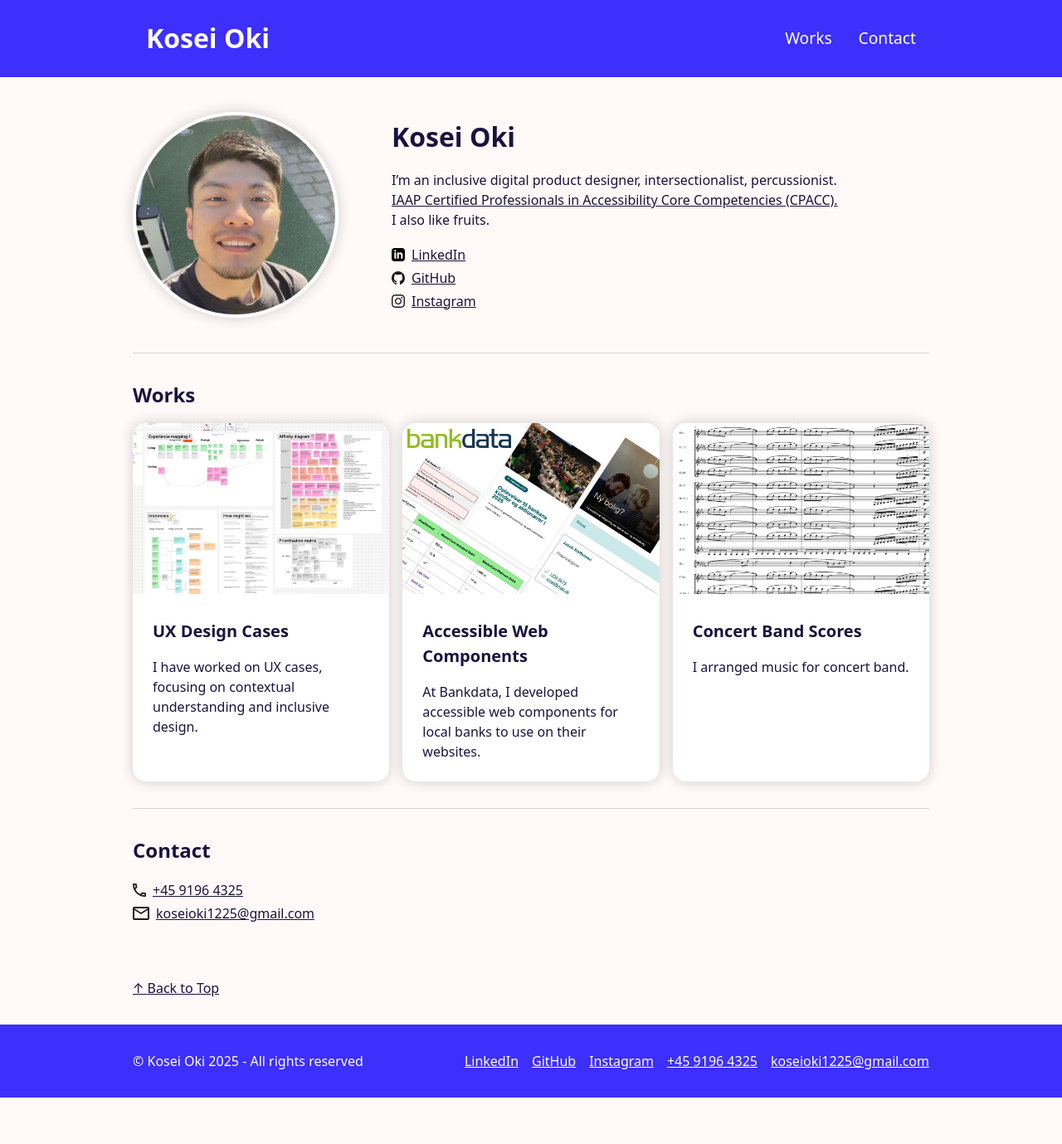
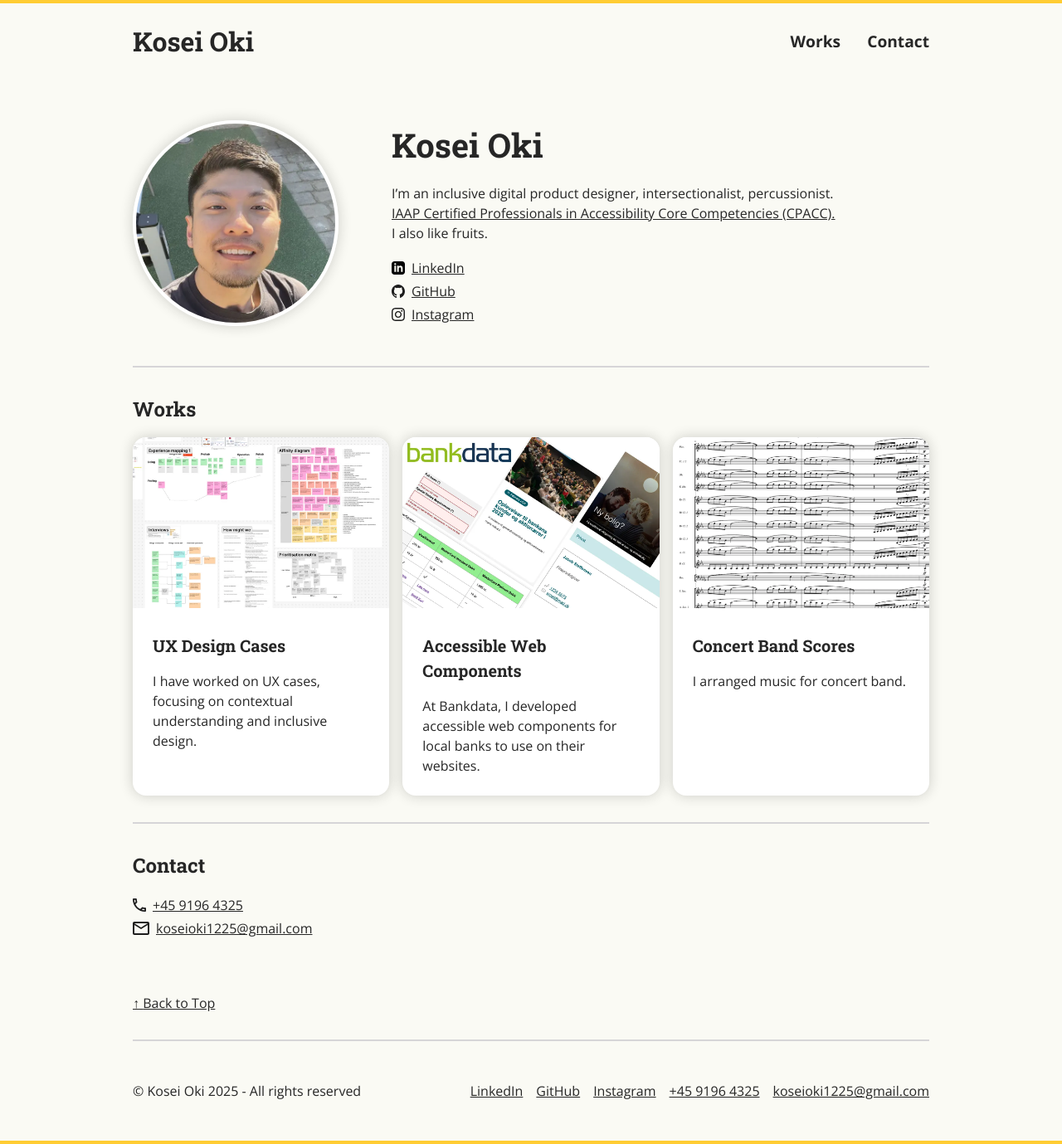
Before and after one commit to Koseioki/koseioki, a React (Vite) app: page / in a window 1280 px wide. Shown: the whole page at 83% size. Before the commit the page ends 1323 px from the top, so only its background shows below. Built offline with nearby package versions, Linux system fonts and the light colour scheme.

Commit message:
yellow basic

```diff
--- a/index.html
+++ b/index.html
@@ -17,16 +17,22 @@ I also like fruits.">
           'https://www.googletagmanager.com/gtm.js?id=' + i + dl; f.parentNode.insertBefore(j, f);
     })(window, document, 'script', 'dataLayer', 'GTM-WJCTJSQK');</script>
   <!-- End Google Tag Manager -->
+     <link rel="preconnect" href="https://fonts.googleapis.com">
+  <link rel="preconnect" href="https://fonts.gstatic.com" crossorigin>
+  <link href="https://fonts.googleapis.com/css2?family=Open+Sans:ital,wght@0,300..800;1,300..800&family=Roboto+Slab:wght@100..900&display=swap" rel="stylesheet">
+
   <title>Kosei Oki</title>
 </head>
 
 <body>
+  <div class="background">
   <!-- Google Tag Manager (noscript) -->
   <noscript><iframe src="https://www.googletagmanager.com/ns.html?id=GTM-WJCTJSQK" height="0" width="0"
       style="display:none;visibility:hidden"></iframe></noscript>
   <!-- End Google Tag Manager (noscript) -->
 
   <div id="root"></div>
+  </div>
   <script type="module" src="/src/main.jsx"></script>
 </body>
 
--- a/src/components/Footer.css
+++ b/src/components/Footer.css
@@ -1,52 +1,46 @@
 footer {
-    background-color: var(--primary);
-    margin-top: 2rem;
-    padding: 2rem 0;
+    /* background-color: var(--primary); */
+    /* border-top: 0.25rem solid var(--text-light); */
+
+    /* margin-top: 2rem; */
+    padding-bottom: 3rem;
+    border-bottom: 0.25rem solid var(--yellow);
+
 }
 
 .footer-content {
     max-width: var(--page-width);
     margin: 0 auto;
     padding: 0 1rem;
-    /* text-align: center; */
-    color: var(--white);
+    /* color: var(--white); */
     display: flex;
     flex-wrap: wrap;
     justify-content: space-between;
-    gap: 1rem  ;
+    gap: 1rem;
 
 }
 
 .back-to-top-container {
-    /* display: flex; */
-    /* justify-content: center; */
-    /* align-items: center; */
-    margin: 4rem auto 2rem auto;
+    margin: 4rem auto 0 auto;
     max-width: var(--page-width);
     padding: 0 1rem;
 }
 
-.back-to-top-container a{
+.back-to-top-container a {
     color: var(--text);
 }
 
 .footer-links {
-    /* margin-top: 1rem; */
     display: flex;
-    /* justify-content: center; */
-    /* align-items: center; */
     flex-wrap: wrap;
     gap: 0.5rem 1rem;
 }
+
 .footer-links a {
-    color: var(--white);
+    color: var(--text);
     text-decoration: underline;
 }
+
 .footer-links a:hover {
     text-decoration: none;
 }
-/* @media (max-width: 568px) {
-    footer {
-        text-align: center;
-    }
-} */
--- a/src/components/Footer.jsx
+++ b/src/components/Footer.jsx
@@ -29,6 +29,8 @@ function Footer() {
 
       <footer>
         <div className="footer-content">
+          <hr aria-hidden="true" />
+
 
           <h2 className="sr-only">Site footer</h2>
           <p>© Kosei Oki 2025 - All rights reserved</p>
--- a/src/components/Header.css
+++ b/src/components/Header.css
@@ -1,7 +1,6 @@
 .skip-to-content {
     position: absolute;
     top: -10rem;
-    /* border: 1px solid var(--text); */
     text-align: center;
 
 }
@@ -17,15 +16,13 @@
     box-shadow: none;
     text-decoration: none;
     color: var(--primary);
-
 }
 
 header {
-
-    /* border: 1px red solid; */
-    /* margin: 1rem 0; */
-    background-color: var(--primary);
-    color: var(--white);
+    margin: 0;
+    padding: 0;
+    color: var(--text);
+    border-top: 0.25rem solid var(--yellow);
 
 }
 
@@ -34,23 +31,19 @@ header a:focus {
 }
 
 .header-content {
-    /* padding: 0 1rem; */
-
-    max-width: var(--page-width);
+    max-width: calc(var(--page-width) + 2rem);
     margin: 0 auto;
     display: flex;
     flex-wrap: wrap;
     justify-content: space-between;
     align-items: stretch;
     gap: 0 2rem;
-    /* border: 1px solid white; */
 }
 
 .site-title {
     display: flex;
     align-items: stretch;
-    /* border: 1px solid pink; */
-    /* padding: 1rem 1rem; */
+
 
 }
 
@@ -59,25 +52,20 @@ header a:focus {
     align-items: center;
     font-size: 2rem;
     font-weight: bold;
-    color: var(--white);
+    color: var(--text);
     text-decoration: none;
     padding: 1rem 1rem;
-
-    /* border: 1px solid red; */
+    font-family: "Roboto Slab", sans-serif;
 }
 
 .site-title a:hover {
-    background-color: var(--primary-hover);
-
-    /* text-decoration: underline; */
-    /* border-bottom: 0.125rem solid var(--white); */
+    background-color: var(--background-dark);
 }
 
 .site-title:hover,
 .nav-item a:hover {
-    /* text-decoration: underline;
-     */
-    /* border-bottom: 0.125rem solid var(--white); */
+    /* background-color: var(--background-dark); */
+
 }
 
 
@@ -86,11 +74,9 @@ header a:focus {
     display: flex;
     flex-direction: row;
     align-items: stretch;
-    /* gap: 2rem; */
     list-style-type: none;
     padding: 0;
     margin: 0;
-    /* border: 1px solid pink; */
     height: 100%;
 }
 
@@ -100,20 +86,19 @@ header a:focus {
 }
 
 .nav-item a {
-    /* border: 1px solid red; */
 
     display: flex;
     align-items: center;
     text-decoration: none;
     padding: 2rem 1rem;
 
-    color: var(--white);
+    color: var(--text);
+    font-weight: bold;
     font-size: 1.2rem;
-    /* border: 1px solid black; */
 }
 
 .nav-item a:hover {
-    background-color: var(--primary-hover);
+    background-color: var(--background-dark);
 
 }
 
--- a/src/index.css
+++ b/src/index.css
@@ -1,41 +1,42 @@
 * {
-  /* --text: #1C1C1C; */
-  --text: #19133e;
-  /* --text-light: #525252; */
+  --text: #262626;
   --text-light: #d6d5d7;
-  /* --background: #f5f5f5; */
-  --background: #fffaf8;
-  /* --background-dark: #e0e0e0; */
-  --background-dark: #fafafc;
+  --background: #fafaf4;
+  --background-dark: #ededea;
   --white: #ffffff;
-  --primary: #3D2FFC;
-  --primary-hover: #241C96;
-  --red: #cd133b;
-  /* --primary-light: #daddff; */
+  --primary: #167542;
+  --primary-hover: #115732;
+  --yellow: #fc3;
+  --blue: #238CEC;
+  --red: #B20000;
   --warning: #FFE8E8;
   --warning-dark: #B20000;
-  --focus-indicator: 0 0 0 0.25rem var(--white), 0 0 0 0.5rem var(--primary);
-  --focus-indicator-inset: inset 0 0 0 0.25rem var(--primary), inset 0 0 0 0.5rem var(--white);
+  --focus-indicator: 0 0 0 0.125rem var(--white), 0 0 0 0.25rem var(--blue);
+  --focus-indicator-inset: inset 0 0 0 0.125rem var(--blue), inset 0 0 0 0.25rem var(--white);
   --drop-shadow: 0 0 1rem rgba(26, 26, 26, 0.2);
-  /* --page-width: 55rem; */
-    --page-width: 60rem;
-    margin: 0;
-    padding: 0;
+  --page-width: 60rem;
 
 }
 
+html{
+background-color: var(--yellow);
+}
+.background{
+      background-color: var(--background);
+
+}
 html,
 body {
   box-sizing: border-box;
-  font-family: system-ui, -apple-system, BlinkMacSystemFont, 'Segoe UI', Roboto, Oxygen, Ubuntu, Cantarell, 'Open Sans', 'Helvetica Neue', sans-serif;
-  background-color: var(--background);
+  font-family: "Open Sans", sans-serif;
   color: var(--text);
   margin: 0 auto;
+    /* padding: 0; */
   line-height: 1.5;
-/* scroll-behavior: smooth; */
+
 }
 
-main{
+main {
   max-width: var(--page-width);
   margin: 0 auto;
   padding: 0 1rem;
@@ -55,7 +56,7 @@ main{
 
 
 
-code{
+code {
   font-family: monospace;
   font-size: 0.875rem;
   background-color: var(--background);
@@ -68,8 +69,17 @@ section {
   outline: none;
 }
 
+
+h1,
+h2,
+h3,
+h4 {
+  font-family: "Roboto Slab", sans-serif;
+
+}
+
 h1 {
-  font-size: 2rem;
+  font-size: 2.5rem;
   font-weight: bold;
   margin: 0;
   padding: 0;
@@ -125,9 +135,10 @@ li {
   padding-left: 1.5rem;
 }
 
-.bulleted-list li::marker{
+.bulleted-list li::marker {
   color: var(--red);
 }
+
 .link-list li {
   line-height: 1.75;
 }
@@ -135,7 +146,7 @@ li {
 
 hr {
   border: none;
-  border-top: 0.0625rem solid var(--text-light);
+  border-top: 0.125rem solid var(--text-light);
   margin: 2rem 0;
   width: 100%;
 }
@@ -207,10 +218,10 @@ a:focus {
 
 
 
-.client-logo{
-    width: 100%;
-    max-width: 10rem;
-    margin: 0.5rem auto;
+.client-logo {
+  width: 100%;
+  max-width: 10rem;
+  margin: 0.5rem auto;
 }
 
 
@@ -228,7 +239,7 @@ a:has(.image-link):focus .image-link {
 } */
 
 @media (max-width: 568px) {
-/*
+  /*
   main{
     padding: 0 0.5rem;
   } */
```
